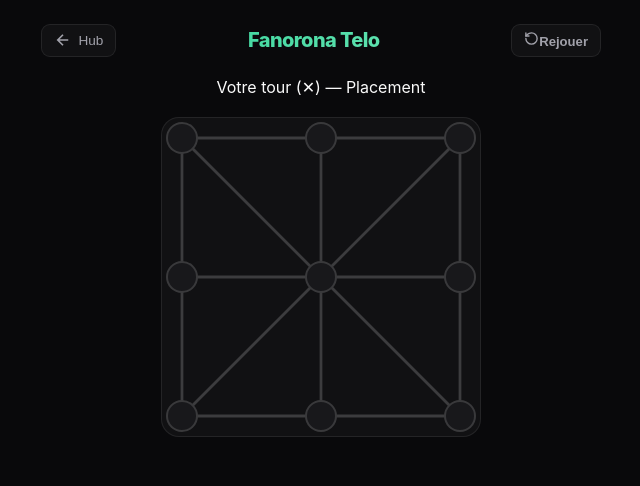
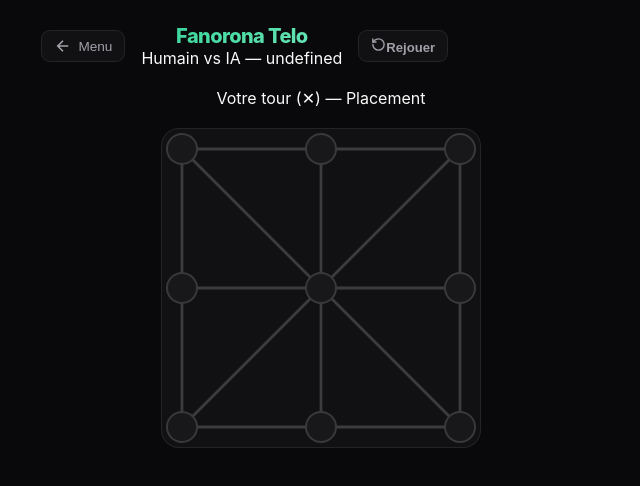
Before and after one commit to lubain/fanorona-telo, a React (Vite) app in the folder frontend/: page / in a window 1280 px wide. Shown: the top 486 px of the page, without its empty margins (319-959 px from the left). Built offline with nearby package versions, Linux system fonts and the light colour scheme; no server answers.

Commit message:
Refactor: enhance FanoronaGame component with mode and difficulty props, improved game status handling, and accessibility features

```diff
--- a/frontend/src/presentation/page/FanoronaGame.tsx
+++ b/frontend/src/presentation/page/FanoronaGame.tsx
@@ -2,16 +2,45 @@ import isPlacement from "@/applications/utils/isPlacement";
 import { FANORONA_ADJ, O, X } from "@/domain/constants";
 import ResetBtn from "@/presentation/components/ui/ResetBtn";
 import GameStatusBar from "@/presentation/components/GameStatusBar";
+import ThinkingOverlay from "@/presentation/components/ThinkingOverlay";
 import { useFanoronaGame } from "@/applications/hooks/useFanoronaGame";
+import type { Difficulty, GameMode } from "@/domain/types";
 
-export default function FanoronaGame() {
-  const { board, selected, thinking, statusLabel, handleClick, reset } =
-    useFanoronaGame();
+interface Props {
+  mode: GameMode;
+  difficulty: Difficulty;
+  onBack: () => void;
+}
+
+const DIFFICULTY_LABELS: Record<Difficulty, string> = {
+  easy: "Facile",
+  medium: "Moyen",
+  hard: "Difficile",
+};
+
+export default function FanoronaGame({ mode, difficulty, onBack }: Props) {
+  const {
+    board,
+    selected,
+    thinking,
+    statusLabel,
+    winner,
+    isDraw,
+    handleClick,
+    reset,
+  } = useFanoronaGame(mode, difficulty);
+
+  const modeLabel =
+    mode === "hvh"
+      ? "Humain vs Humain"
+      : `Humain vs IA — ${DIFFICULTY_LABELS[difficulty]}`;
+
+  const gameOver = winner !== 0 || isDraw;
 
   return (
     <div className="hub-game-wrap">
       <div className="hub-game-header">
-        <button className="hub-back-btn">
+        <button className="hub-back-btn" onClick={onBack}>
           <svg
             width="18"
             height="18"
@@ -22,18 +51,34 @@ export default function FanoronaGame() {
           >
             <path d="M19 12H5M12 5l-7 7 7 7" />
           </svg>
-          Hub
+          Menu
         </button>
-        <h2 className="hub-game-title fanorona-accent">Fanorona Telo</h2>
+        <div className="hub-game-title-wrap">
+          <h2 className="hub-game-title fanorona-accent">Fanorona Telo</h2>
+          <span className="hub-mode-badge">{modeLabel}</span>
+        </div>
         <ResetBtn onClick={reset} />
       </div>
 
-      <GameStatusBar label={statusLabel} />
+      <GameStatusBar
+        label={statusLabel}
+        color={
+          winner === X
+            ? "var(--fan-a)"
+            : winner === O
+              ? "#f472b6"
+              : isDraw
+                ? "var(--muted2)"
+                : undefined
+        }
+      />
 
       <div className="hub-game-surface" style={{ position: "relative" }}>
-        <div className={`fanorona-board${thinking ? " is-thinking" : ""}`}>
+        <div
+          className={`fanorona-board${thinking ? " is-thinking" : ""}${gameOver ? " game-over" : ""}`}
+        >
           <svg className="fanorona-svg" viewBox="0 0 200 200">
-            {/* Grid lines */}
+            {/* Lignes de la grille */}
             <line
               x1="100"
               y1="0"
@@ -102,8 +147,8 @@ export default function FanoronaGame() {
 
           <div className="fanorona-points">
             {board.map((cell, idx) => {
-              const row = Math.floor(idx / 3),
-                col = idx % 3;
+              const row = Math.floor(idx / 3);
+              const col = idx % 3;
               const isSelected = selected === idx;
               const isValidTarget =
                 selected !== null &&
@@ -116,6 +161,8 @@ export default function FanoronaGame() {
                   className={`fanorona-point${isSelected ? " selected" : ""}${isValidTarget ? " valid-target" : ""}`}
                   style={{ top: `${row * 50}%`, left: `${col * 50}%` }}
                   onClick={() => handleClick(idx)}
+                  disabled={gameOver || thinking}
+                  aria-label={`Case ${idx}`}
                 >
                   <div
                     className={`fanorona-piece${cell === X ? " piece-x" : cell === O ? " piece-o" : " piece-empty"}`}
@@ -128,7 +175,8 @@ export default function FanoronaGame() {
             })}
           </div>
         </div>
-        {/* {thinking && <ThinkingOverlay text="L'IA cherche son mouvement…" />} */}
+
+        {thinking && <ThinkingOverlay text="L'IA réfléchit…" />}
       </div>
     </div>
   );
```
